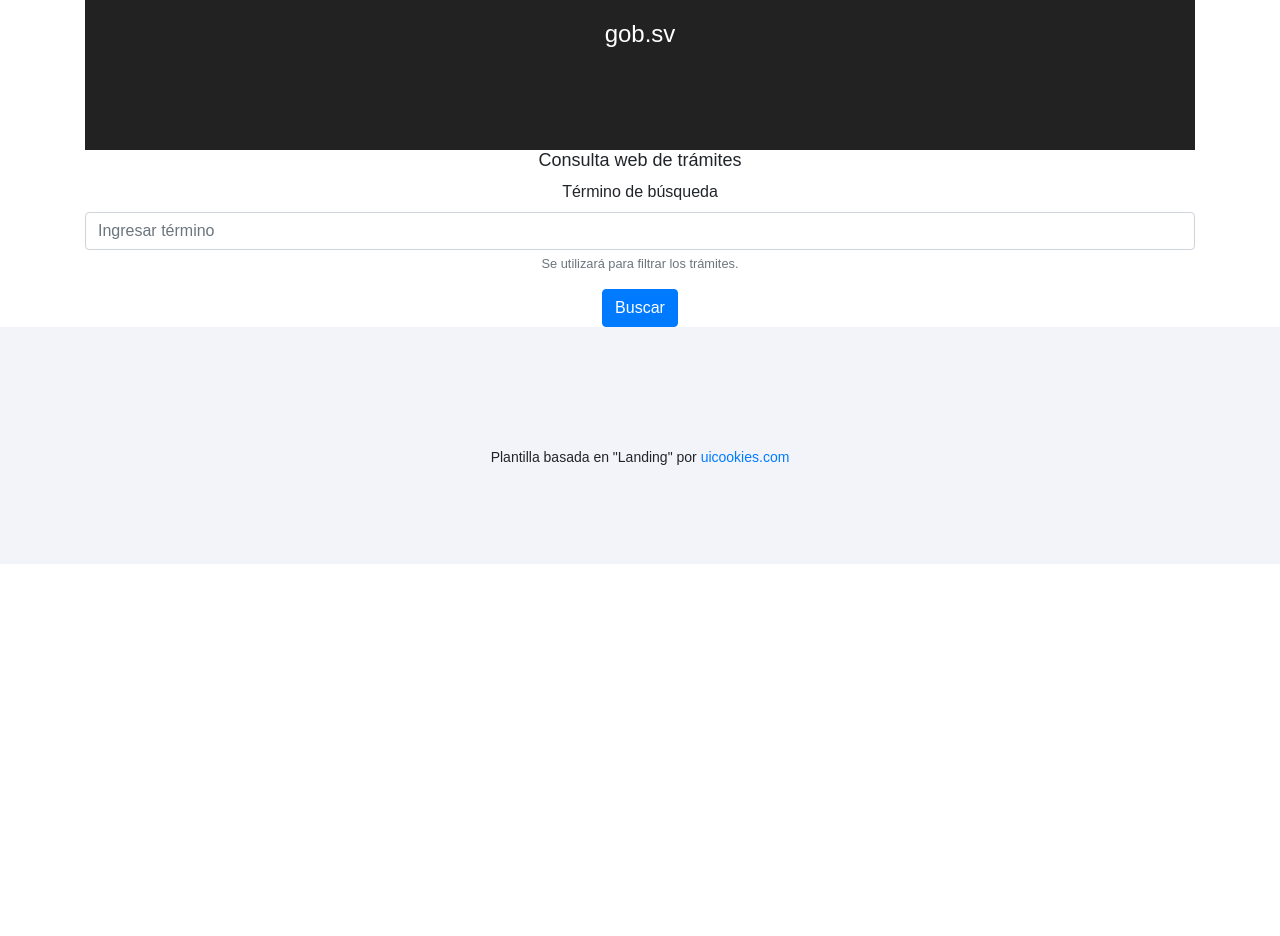
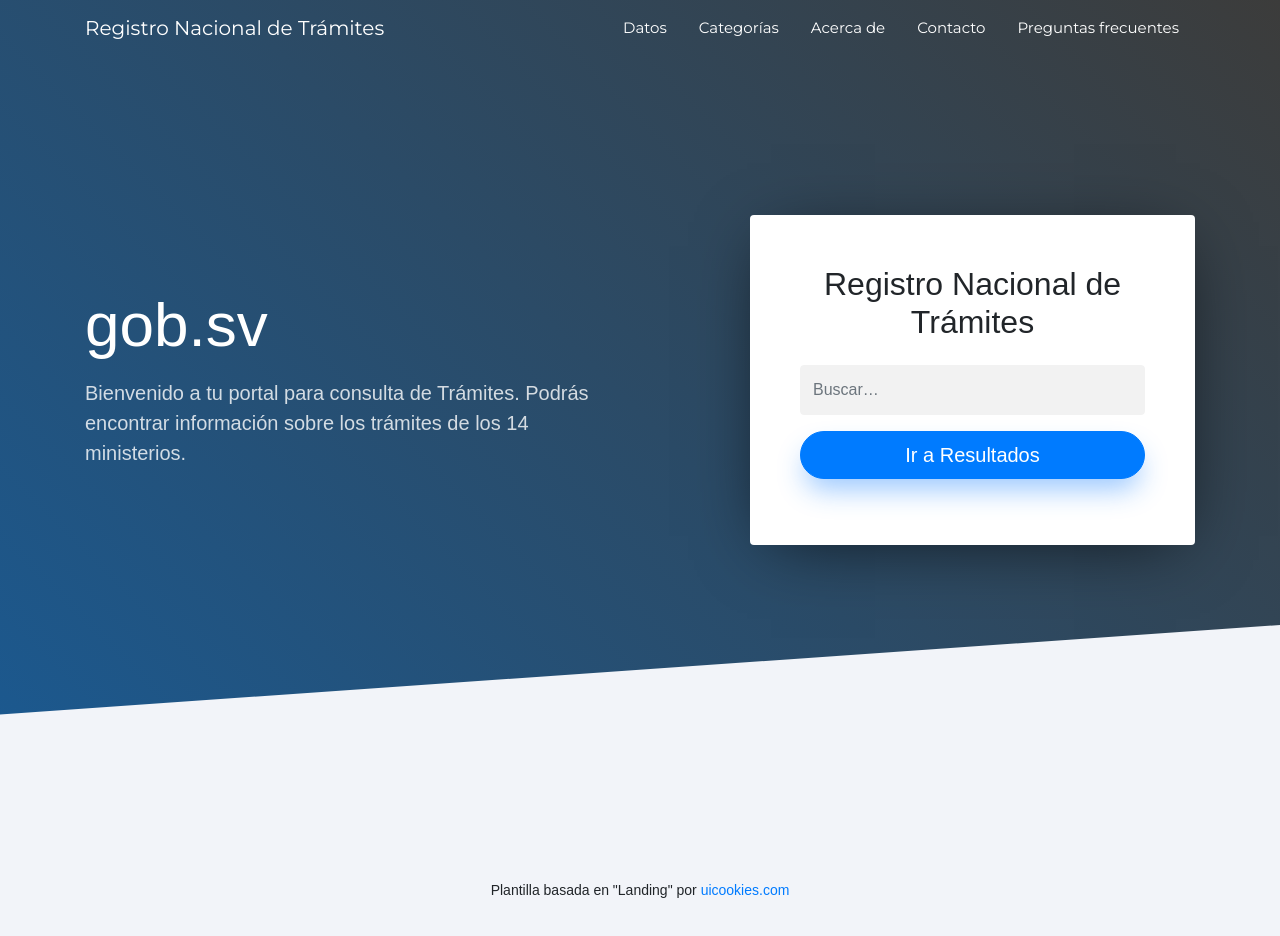
Before and after one commit to OMR-El-Salvador/tramites-web, a React (Create React App) app: page / in a window 1280 px wide. Shown: the top 936 px of the page. Before the commit the page ends 800 px from the top, so only its background shows below. Built offline with nearby package versions, Linux system fonts and the light colour scheme; some icons are missing.

Commit message:
Added root component and applied template

```diff
--- a/public/assets/css/style.css
+++ b/public/assets/css/style.css
@@ -696,16 +696,16 @@
   background: #a5e9db; }
 
 .pb_gradient_v1:before {
-  background: #665fee;
+  background: #1B5990;
   /* Old browsers */
-  background: -moz-linear-gradient(45deg, #665fee 0%, #27c2de 100%);
+  background: -moz-linear-gradient(45deg, #1B5990 0%, #3C3C3B 100%);
   /* FF3.6-15 */
-  background: -webkit-linear-gradient(45deg, #665fee 0%, #27c2de 100%);
+  background: -webkit-linear-gradient(45deg, #1B5990 0%, #3C3C3B 100%);
   /* Chrome10-25,Safari5.1-6 */
-  background: -o-linear-gradient(45deg, #665fee 0%, #27c2de 100%);
-  background: linear-gradient(45deg, #665fee 0%, #27c2de 100%);
+  background: -o-linear-gradient(45deg, #1B5990 0%, #3C3C3B 100%);
+  background: linear-gradient(45deg, #1B5990 0%, #3C3C3B 100%);
   /* W3C, IE10+, FF16+, Chrome26+, Opera12+, Safari7+ */
-  filter: progid:DXImageTransform.Microsoft.gradient( startColorstr='#665fee', endColorstr='#27c2de',GradientType=1 );
+  filter: progid:DXImageTransform.Microsoft.gradient( startColorstr='#1B5990', endColorstr='#3C3C3B',GradientType=1 );
   /* IE6-9 fallback on horizontal gradient */
   content: "";
   position: absolute;
--- a/public/index.html
+++ b/public/index.html
@@ -29,21 +29,41 @@
     <link rel="stylesheet" href="%PUBLIC_URL%/assets/css/landing-2.css">
     <title>Registro Nacional de Trámites – El Salvador</title>
   </head>
-  <body>
+  <body data-spy="scroll" data-target="#pb-navbar" data-offset="200">
     <noscript>
       Por favor, activar Javascript.
     </noscript>
 
-    <div id="root" class="container"></div>
+    <nav class="navbar navbar-expand-lg navbar-dark pb_navbar pb_scrolled-light" id="pb-navbar">
+      <div class="container">
+        <a class="navbar-brand" href="index.html">Registro Nacional de Trámites</a>
+        <button class="navbar-toggler ml-auto" type="button" data-toggle="collapse" data-target="#probootstrap-navbar" aria-controls="probootstrap-navbar"
+          aria-expanded="false" aria-label="Toggle navigation">
+          <span><i class="ion-navicon"></i></span>
+        </button>
+        <div class="collapse navbar-collapse" id="probootstrap-navbar">
+          <ul class="navbar-nav ml-auto">
+            <li class="nav-item"><a class="nav-link" href="#">Datos</a></li>
+            <li class="nav-item"><a class="nav-link" href="#">Categorías</a></li>
+            <li class="nav-item"><a class="nav-link" href="#">Acerca de</a></li>
+            <li class="nav-item"><a class="nav-link" href="#">Contacto</a></li>
+            <li class="nav-item"><a class="nav-link" href="#">Preguntas frecuentes</a></li>
+          </ul>
+        </div>
+      </div>
+    </nav>
+    <!-- END nav -->
+
+    <div id="root"></div>
 
     <footer class="pb_footer bg-light" role="contentinfo">
       <div class="container">
         <div class="row text-center">
           <div class="col">
             <ul class="list-inline">
-              <li class="list-inline-item"><a href="#" class="p-2"><i class="fa fa-facebook"></i></a></li>
-              <li class="list-inline-item"><a href="#" class="p-2"><i class="fa fa-twitter"></i></a></li>
-              <li class="list-inline-item"><a href="#" class="p-2"><i class="fa fa-linkedin"></i></a></li>
+              <li class="list-inline-item"><a href="https://www.facebook.com/OMRsv/" class="p-2"><i class="fa fa-facebook"></i></a></li>
+              <li class="list-inline-item"><a href="https://twitter.com/OMR_sv" class="p-2"><i class="fa fa-twitter"></i></a></li>
+              <li class="list-inline-item"><a href="https://www.linkedin.com/company/omr-sv/" class="p-2"><i class="fa fa-linkedin"></i></a></li>
             </ul>
           </div>
         </div>
--- a/src/App.js
+++ b/src/App.js
@@ -5,15 +5,21 @@ import ProcedureSearch from './components/Procedure/Search';
 class App extends Component {
   render() {
     return (
-      <div className="App">
-        <header className="App-header">
-          <h1 className="App-title">gob.sv</h1>
-        </header>
-        <h1 className="App-intro">
-          Consulta web de trámites
-        </h1>
-        <ProcedureSearch />
-      </div>
+      <section className="pb_cover_v3 overflow-hidden cover-bg-indigo cover-bg-opacity text-left pb_gradient_v1 pb_slant-light" id="section-home">
+        <div className="container">
+          <div className="row align-items-center justify-content-center">
+            <div className="col-md-6">
+              <h2 className="heading mb-3">gob.sv </h2>
+              <div className="sub-heading">
+                <p className="mb-4">Bienvenido a tu portal para consulta de Trámites. Podrás encontrar información sobre los trámites de los 14 ministerios.</p>
+              </div>
+            </div>
+            <div className="col-md-1">
+            </div>
+            <ProcedureSearch />
+          </div>
+          </div>
+        </section>
     );
   }
 }
--- a/src/components/Procedure/Search.js
+++ b/src/components/Procedure/Search.js
@@ -3,17 +3,17 @@ import React, { Component } from 'react'
 export default class ProcedureSearch extends Component {
   render() {
     return (
-      <form className="searchForm">
-        <div className="form-group">
-          <label>Término de búsqueda</label>
-          <input type="text" className="form-control" aria-describedby="searchHelp"
-            placeholder="Ingresar término" />
-              <small id="searchHelp" className="form-text text-muted">
-                Se utilizará para filtrar los trámites.
-              </small>
-        </div>
-        <button type="submit" className="btn btn-primary">Buscar</button>
-      </form>
+      <div className="col-md-5 relative align-self-center">
+        <form action="#" className="bg-white rounded pb_form_v1">
+          <h2 className="mb-4 mt-0 text-center">Registro Nacional de Trámites</h2>
+          <div className="form-group">
+            <input type="text" className="form-control pb_height-50 reverse" placeholder="Buscar…" />
+          </div>
+          <div className="form-group">
+            <input type="submit" className="btn btn-primary btn-lg btn-block pb_btn-pill btn-shadow-blue" value="Ir a Resultados" />
+          </div>
+        </form>
+      </div>
     )
   }
 }
```
